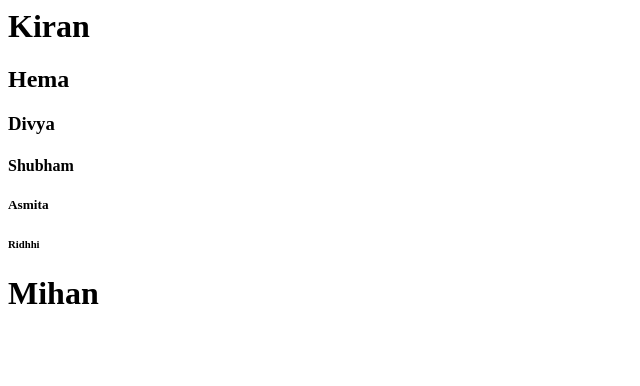
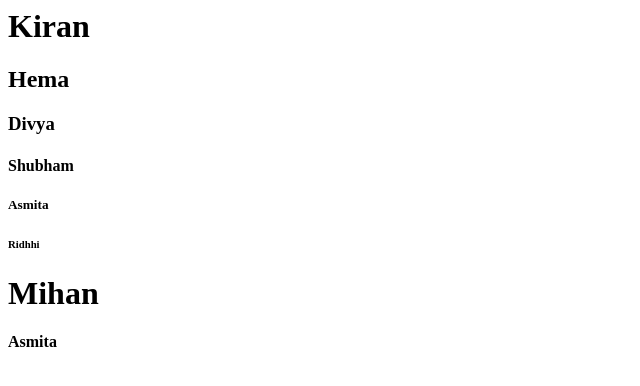
Before and after one commit to Achivhane/Freshersbatch-April21, a plain HTML site: page Index1.html in a window 1280 px wide. Shown: the full height of the page, 0-640 px from the left. Drawn offline with Linux system fonts and the light colour scheme.

Commit message:
Forth commit

```diff
--- a/Index1.html
+++ b/Index1.html
@@ -8,5 +8,6 @@
 <h5>Asmita</h5>
 <h6>Ridhhi</h6>
 <h1>Mihan</h1>
+<h4>Asmita</h4>
 </body>
 </html>
```
